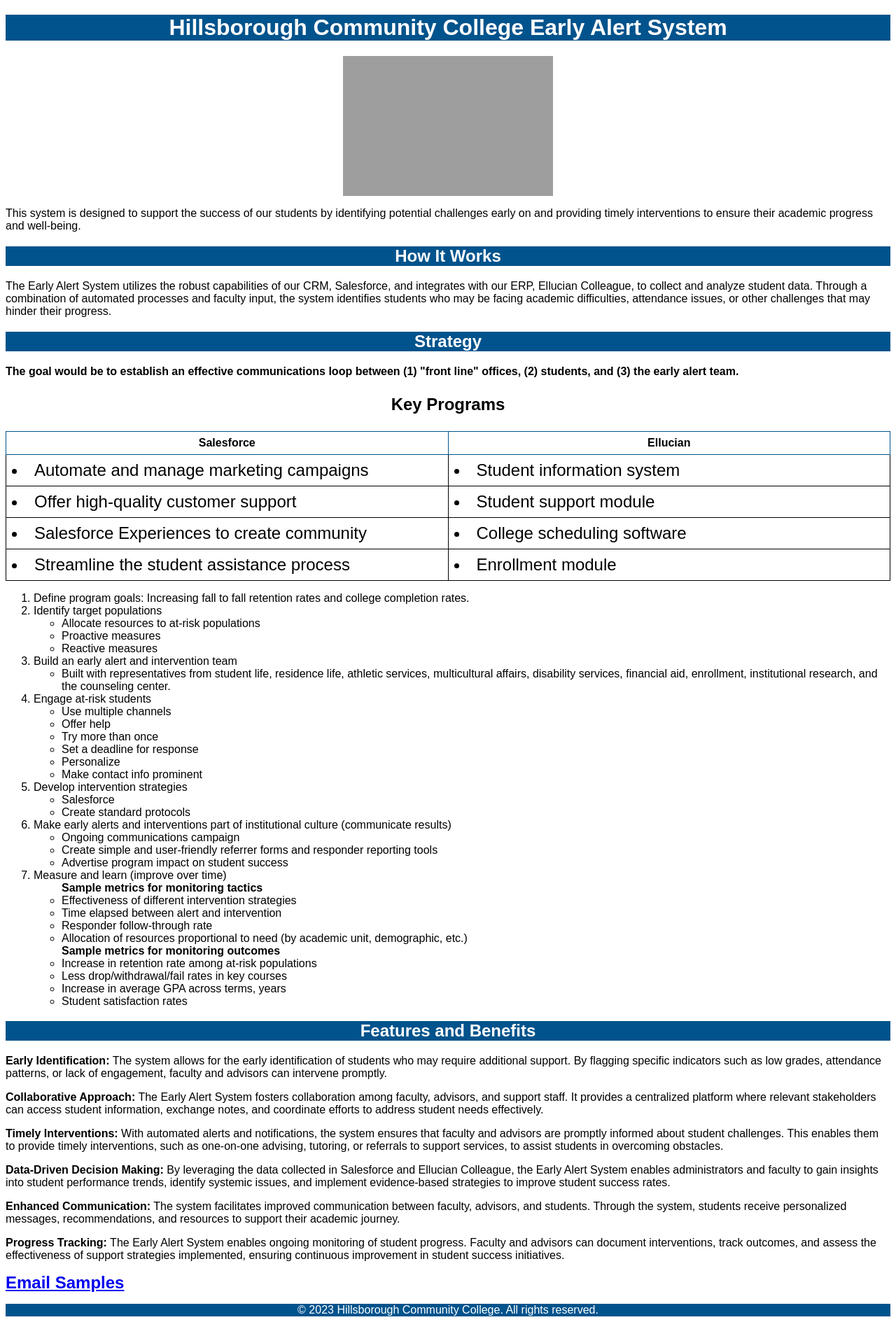
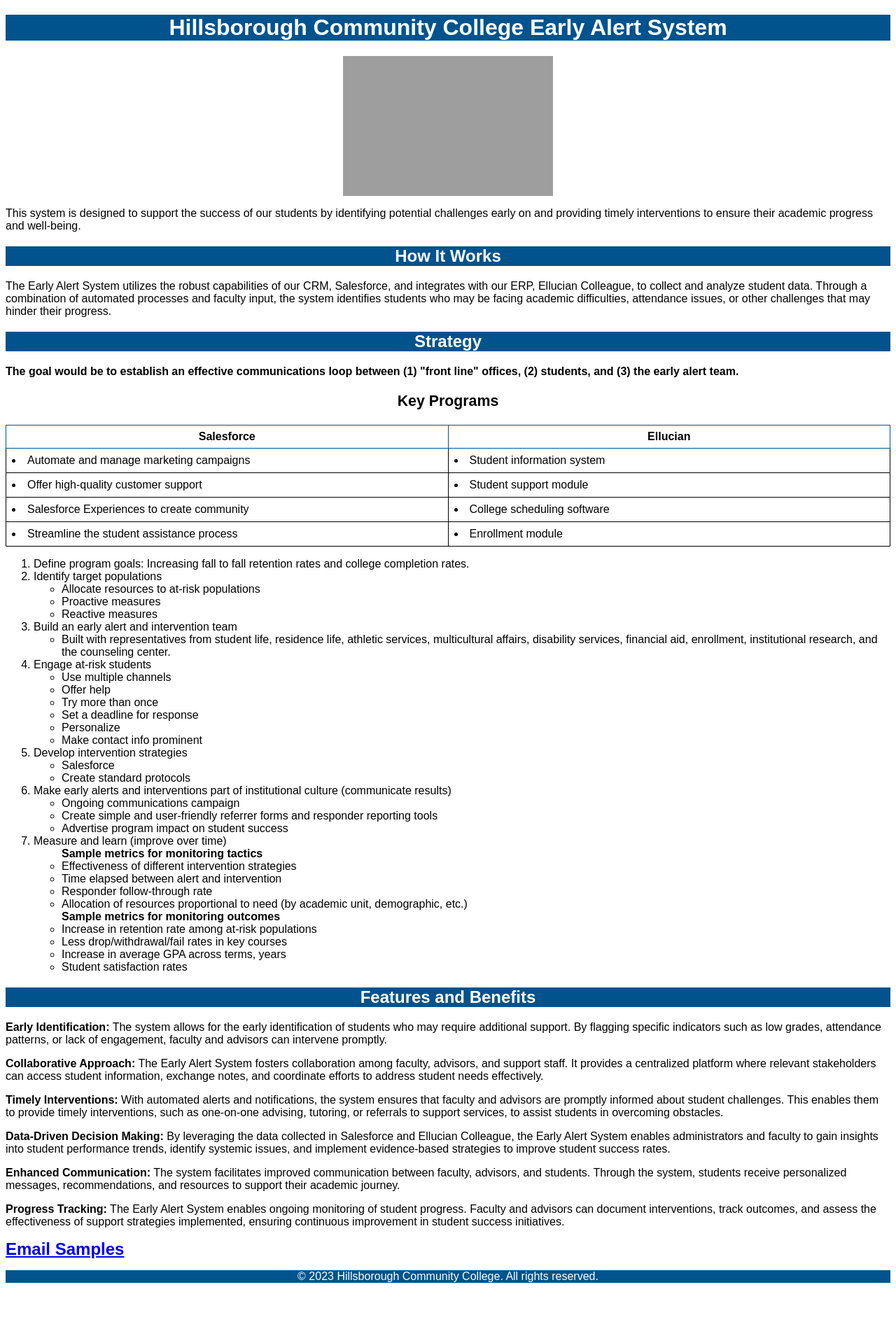
Before and after one commit to BiancaW714/biancaw714.github.io, a Jekyll site: the page index.html, which Jekyll copies as it is, in a window 1280 px wide. Shown: the whole page at 70% size. Built offline with Jekyll 4.4.1, drawn with Linux system fonts in a browser that asks for light colours; after the commit the page ends 1841 px from its top, so only the background shows below that; grey boxes are pictures that could not be loaded.

Commit message:
Update index.html

```diff
--- a/index.html
+++ b/index.html
@@ -28,7 +28,7 @@
         display: block;
     text-align: center;}
     h3 { text-align: center;
-    font-size:18pt;}
+    font-size:16pt;}
     table {
 
       border-collapse: collapse;
@@ -52,7 +52,7 @@
       border: 1px solid black;
       padding: 8px;
       text-align: left;
-        font-size: 18pt;
+
       }
               a {
       font-size: 18pt; /* Adjust the font size as desired */
```
